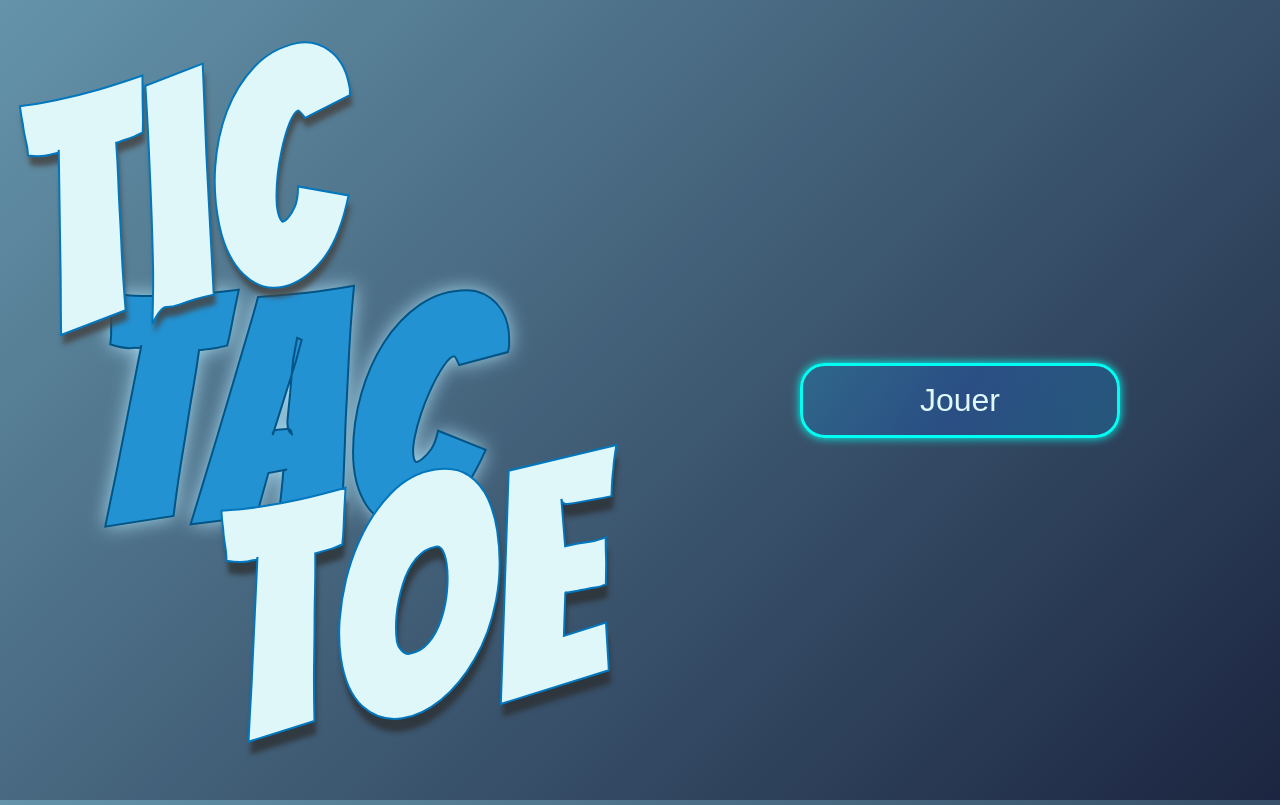
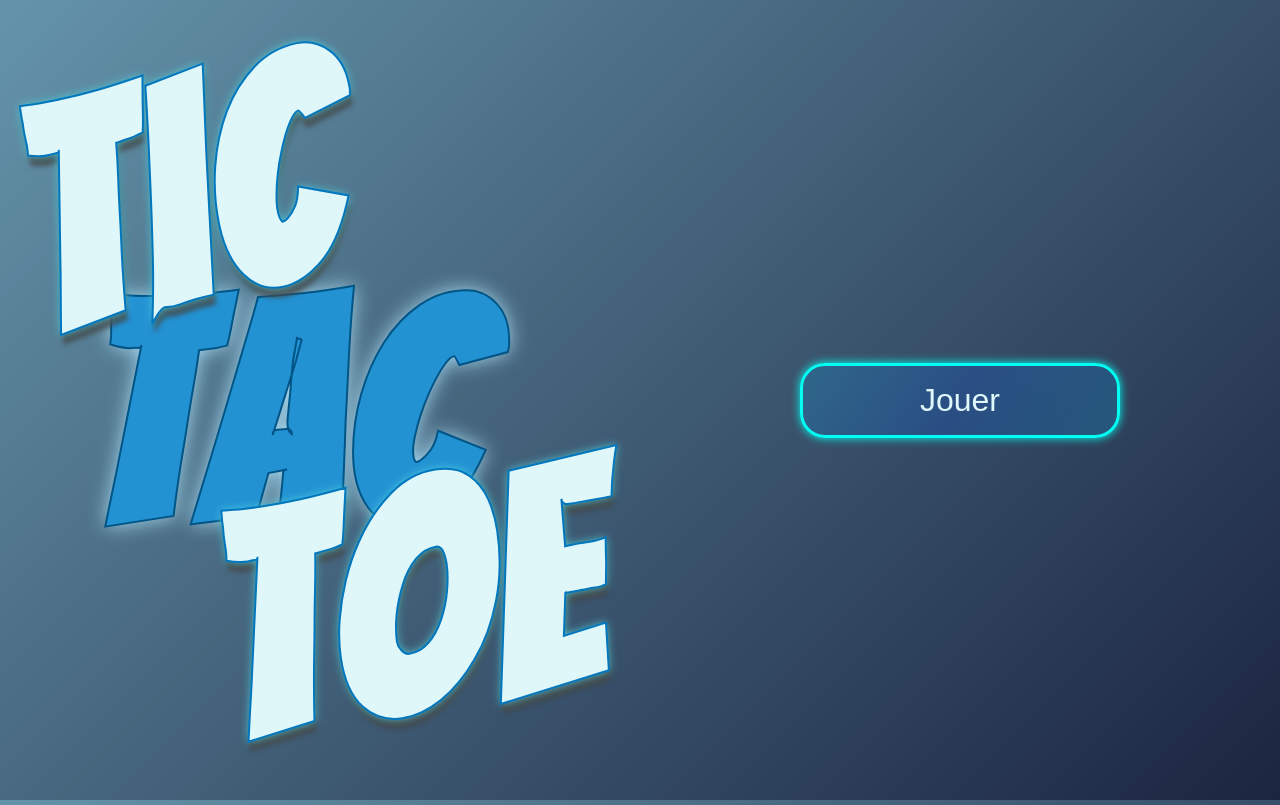
Before and after one commit to Tom-Baj/tic-tac-toe, a plain HTML site: page index.html in a window 1280 px wide. Drawn offline with Linux system fonts and the light colour scheme; a web font is replaced by a local one.

Commit message:
css update

```diff
--- a/style.css
+++ b/style.css
@@ -84,8 +84,7 @@ body {
    -webkit-text-stroke: 2px #0277bd;
    z-index: 1;
    color: #e0f7fa;
-   text-shadow: 0 0 10px #4dd0e1;
-   text-shadow: 0 10px 5px #454545d7;
+   text-shadow: 0 0 10px #4dd0e1, 0 10px 5px #454545d7;
 }
 
 .tac {
@@ -101,13 +100,11 @@ body {
 .toe {
    position: absolute;
    rotate: -8.5deg;
-
    top: 81px;
    left: 45px;
    color: #e0f7fa;
    -webkit-text-stroke: 2px #0277bd;
-   text-shadow: 0 0 10px #4dd0e1;
-   text-shadow: 0 13px 5px #2b2b2bb3;
+   text-shadow: 0 0 10px #4dd0e1, 0 10px 5px #454545d7;
 }
 
 .start-container {
```
